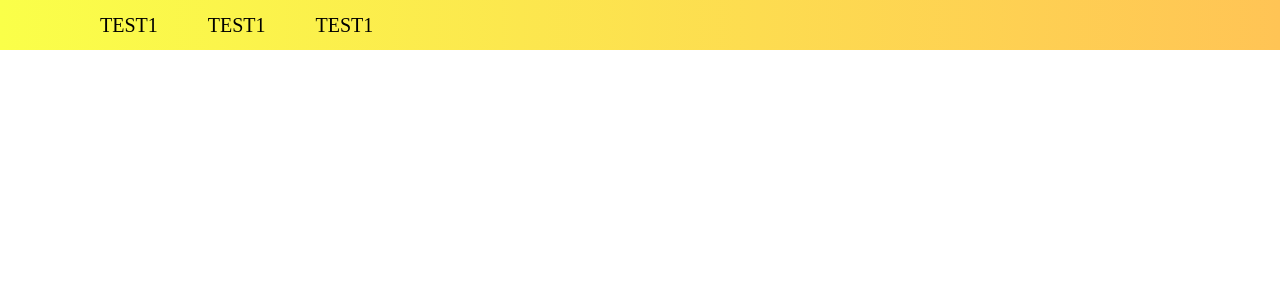
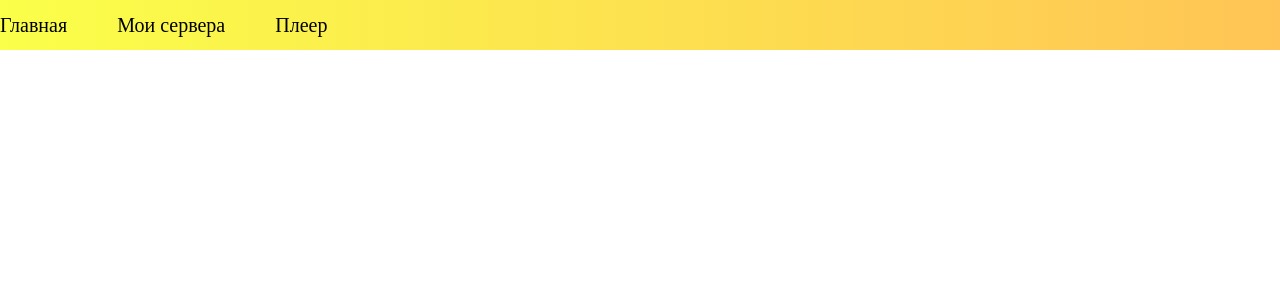
Before and after one commit to Kanogame/Node-Discord-Bot, a React (Create React App) app in the folder DiscordApp - frontend/: page / in a window 1280 px wide. Shown: the top 300 px of the page. Built offline with nearby package versions, Linux system fonts and the light colour scheme.

Commit message:
some minor stuff

```diff
--- a/DiscordApp - frontend/src/routes/header.jsx
+++ b/DiscordApp - frontend/src/routes/header.jsx
@@ -2,39 +2,43 @@ import styled from "styled-components";
 
 export default function Header() {
     const Root = styled.div`
-    height: 100vh;`
+    height: 100vh;`;
+
+    const Header = styled.div`
+        width: 100%;
+        background: rgb(250,255,73);
+        background: linear-gradient(90deg, rgba(250,255,73,1) 0%, rgba(255,196,85,1) 100%);
+        display: flex;`;
 
     const HeaderContent = styled.div`
-        width: 100%;
-        max-width: 1800;
-        background: rgb(250,255,73);
-        background: linear-gradient(90deg, rgba(250,255,73,1) 0%, rgba(255,196,85,1) 100%);`
-
-    const Header = styled.div`
-    margin: 0px 100px;
         height: 50px;
         display: flex;
         justify-content: space-between;
-    align-items: center;`
+        align-items: center;`;
 
     const Tabs = styled.div`
         display: flex;
-    gap: 50px;`
+        gap: 50px;`;
 
     const Tab = styled.div`
-    font-size: 20px;`
+        font-size: 20px;`;
+
+    const Account = styled.div`
+        height: 30px;
+        width: 40px;`;
 
     return (
         <Root>
+            <Header>
                 <HeaderContent>
-                <Header>
                     <Tabs>
-                        <Tab>TEST1</Tab>
-                        <Tab>TEST1</Tab>
-                        <Tab>TEST1</Tab>
+                        <Tab>Главная</Tab>
+                        <Tab>Мои сервера</Tab>
+                        <Tab>Плеер</Tab>
                     </Tabs>
+                    <Account></Account>
+                </HeaderContent>
             </Header>
-            </HeaderContent>
         </Root>
     )
 }
```
Lines whose indentation alone changed are shown as unchanged.
